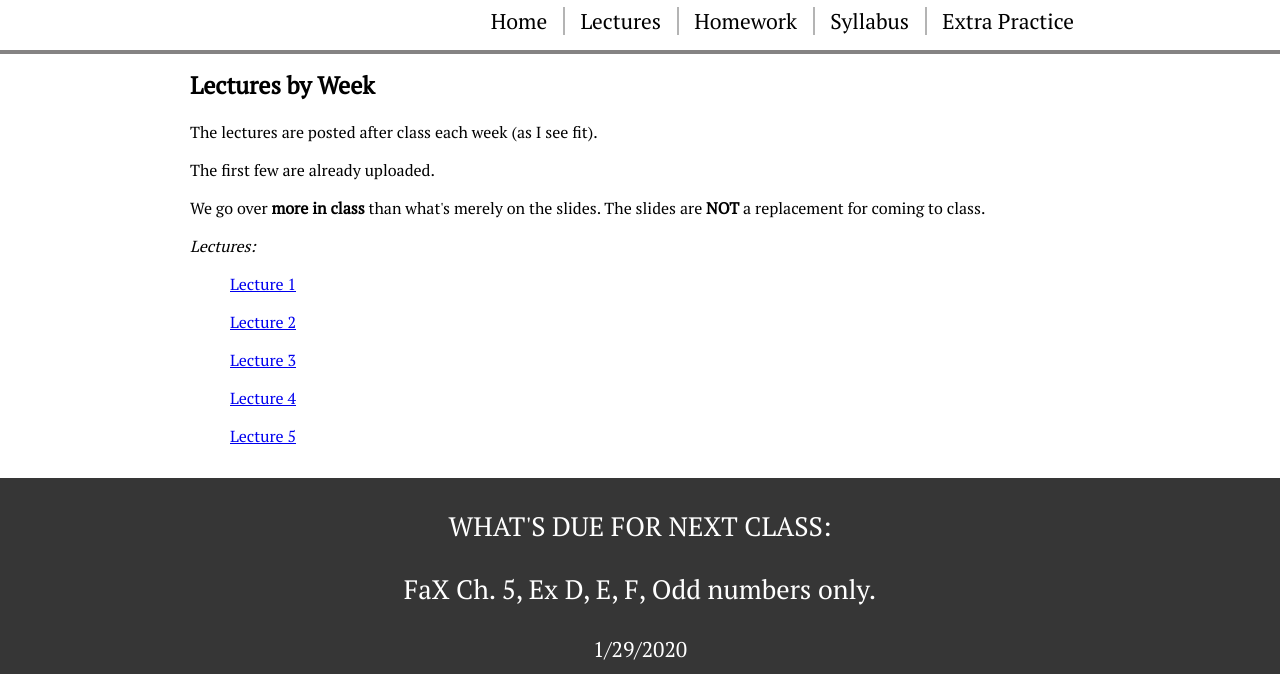
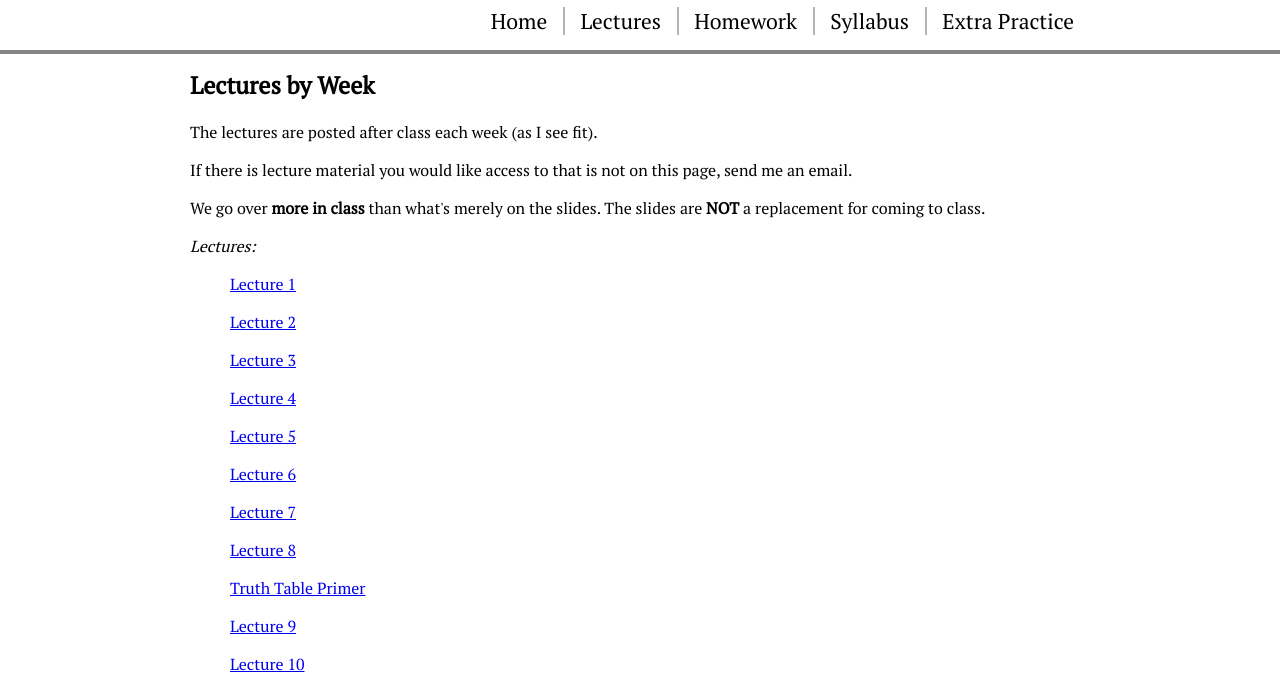
Before and after one commit to caleychowland/caleychowland.github.io, a plain HTML site: page Lectures.html in a window 1280 px wide. Shown: the part 126-800 px from the top of the page. Drawn offline with nearby package versions, Linux system fonts and the light colour scheme.

Commit message:
Add files via upload

```diff
--- a/Lectures.html
+++ b/Lectures.html
@@ -171,7 +171,7 @@
 			<div>
 				<h2 class="no-margin-top">Lectures by Week</h2>
 				<p>The lectures are posted after class each week (as I see fit). </p>
-				<p>The first few are already uploaded.</p>
+				<p>If there is lecture material you would like access to that is not on this page, send me an email.</p>
 				<p>We go over <b>more in class</b> than what's merely on the slides. The slides are <b>NOT</b> a replacement for coming to class.</p>
 				<p>		</p>
 				<p> <i>Lectures:</i></p>
@@ -180,6 +180,12 @@
 				<p style="margin-left: 40px"><a href="Lecture_3.pdf" target="blank">Lecture 3</a></p>
 				<p style="margin-left: 40px"><a href="Lecture_4.pdf" target="blank">Lecture 4</a></p>
 				<p style="margin-left: 40px"><a href="Lecture_5.pdf" target="blank">Lecture 5</a></p>
+				<p style="margin-left: 40px"><a href="Lecture_6.pdf" target="blank">Lecture 6</a></p>
+				<p style="margin-left: 40px"><a href="Lecture_7.pdf" target="blank">Lecture 7</a></p>
+				<p style="margin-left: 40px"><a href="Lecture_8.pdf" target="blank">Lecture 8</a></p>
+				<p style="margin-left: 40px"><a href="Truth tables.pdf" target="blank">Truth Table Primer</a></p>
+				<p style="margin-left: 40px"><a href="Lecture_9.pdf" target="blank">Lecture 9</a></p>
+				<p style="margin-left: 40px"><a href="Lecture_10.pdf" target="blank">Lecture 10</a></p>
 			</div>
 			<!div class="two-third">
 				<!img id="f-image-1" class="featured-image" src="Image_1.jpg" />
@@ -190,7 +196,7 @@
 
 		<div id="quote-area">
 			<div class="normal-wrapper">
-				<h3>WHAT'S DUE FOR NEXT CLASS: <p>FaX Ch. 5, Ex D, E, F, Odd numbers only.</p></h3>
+				<h3>WHAT'S DUE FOR NEXT CLASS: <p>FaX Ch 10. Part C 1-5.</p></h3>
 				<h4>1/29/2020</h4>
 			</div>
 		</div>
```
Also changed, not shown: Extra Practice.html (+1 -1 lines), Homework.html (+3 -3 lines), Syllabus.html (+1 -1 lines), index.html (+1 -1 lines), 4 other files.
